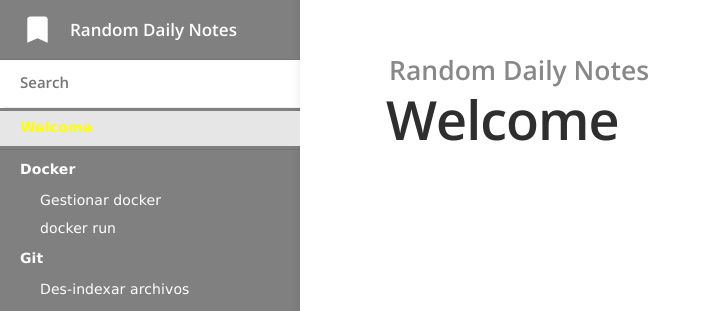
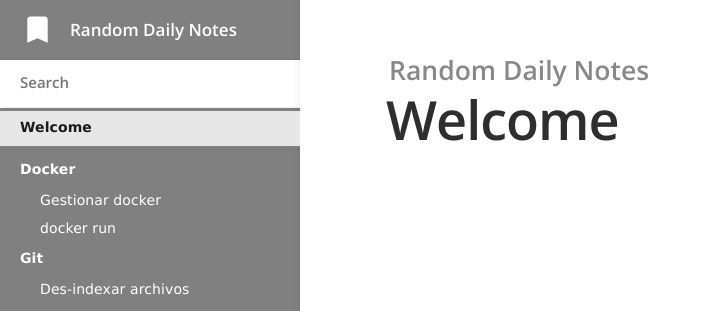
Before and after one commit to slaarks/slaarks.github.io, a Jekyll site: the page built from index.md, in a window 1280 px wide. Shown: the top 311 px of the page, without its empty margins (0-711 px from the left). Built offline with Jekyll 4.4.1, drawn with Linux system fonts in a browser that asks for light colours.

Commit message:
Update _layout.scss

```diff
--- a/_sass/_layout.scss
+++ b/_sass/_layout.scss
@@ -253,7 +253,7 @@ nav > ul {
 	&.current > a,
 	> a:active,
 	> a:hover {
-		color: #ffff00;
+		color: #1a1a1a;
 		background-color:#e6e6e6;
 	}
 
```
